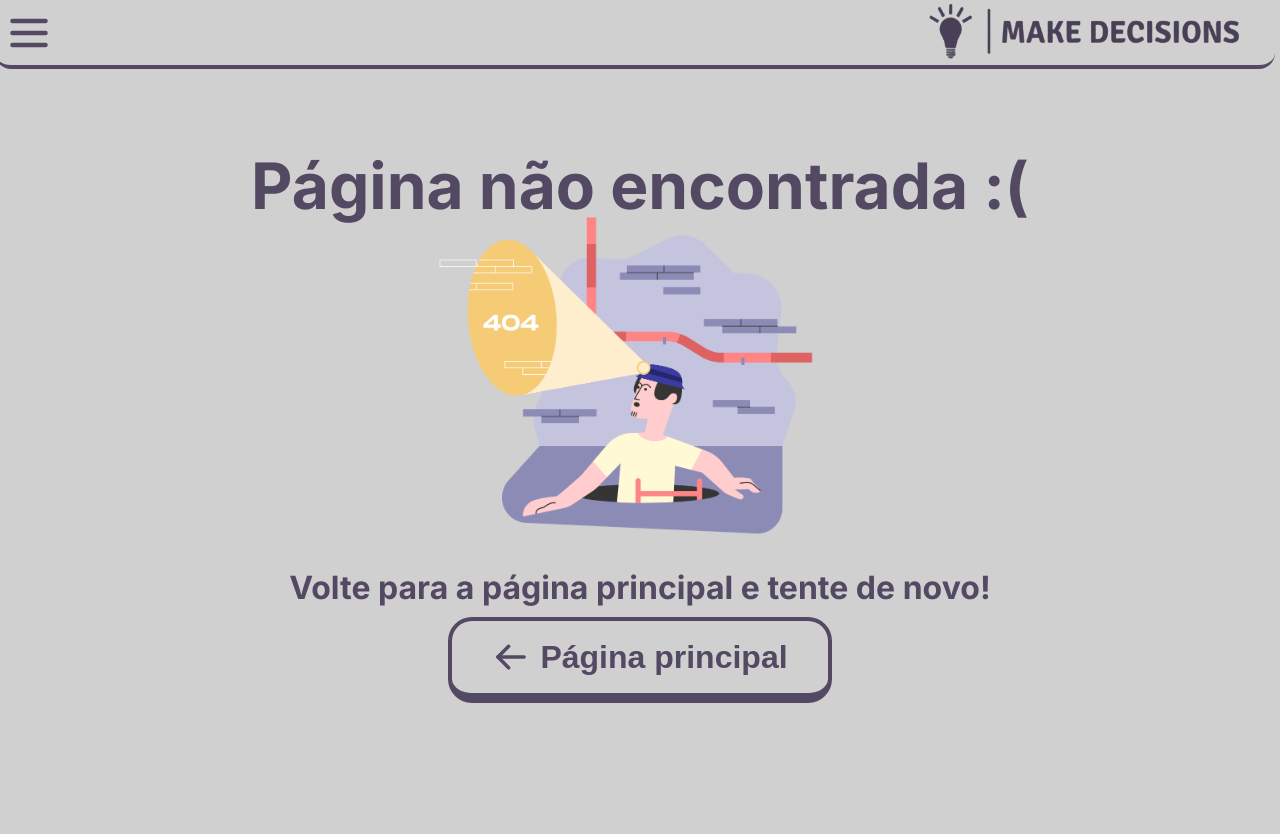
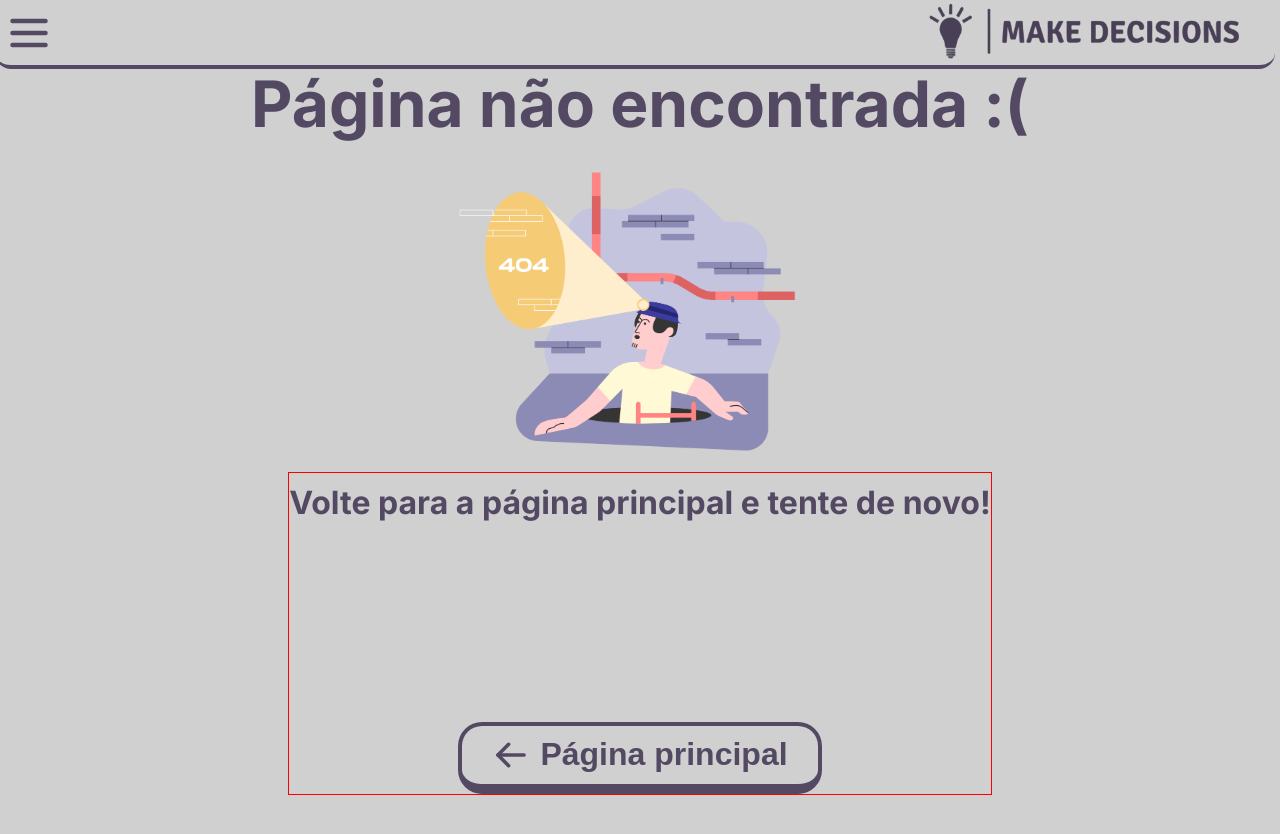
Before and after one commit to hxsggsz/make-decisions, a React (Vite) app: page /notFound in a window 1280 px wide. Shown: the top 834 px of the page. Before the commit the page ends 800 px from the top, so only its background shows below. Built offline with nearby package versions, Linux system fonts and the light colour scheme.

Commit message:
finished the not found page

```diff
--- a/src/components/button/index.ts
+++ b/src/components/button/index.ts
@@ -3,17 +3,17 @@ import styled from "styled-components";
 export const StyledButton = styled.button`
   cursor: pointer;
   background: ${({ theme }) => theme.Background};
-  width: 30vw;
   border-radius: 2.4rem;
   color: ${({ theme }) => theme.Text};
   border: 0.4rem solid ${({ theme }) => theme.Text};
   border-bottom: 1rem solid ${({ theme }) => theme.Text};
-  padding: 0.7rem 0;
+  padding: 0 3rem;
   display: flex;
   align-items: center;
   justify-content: center;
 
   @media (max-width: 768px) {
+    padding: 0 2rem;
     width: 90vw;
   }
 
@@ -22,8 +22,7 @@ export const StyledButton = styled.button`
   }
 
   &:active {
-    padding: 1rem 0;
-    transform: translateY(0.4rem);
+    transform: translateY(0);
     border-bottom: 0.5rem solid ${({ theme }) => theme.Text};
   }
 `;
--- a/src/components/heading/index.ts
+++ b/src/components/heading/index.ts
@@ -16,10 +16,12 @@ function handleSize(size: string | undefined) {
 }
 
 export const HeadingStyles = styled.h1<HeadingStylesTypes>`
-  font-size: ${({ size }) => handleSize(size)};
+  font-size: min(${({ size }) => handleSize(size)}, 8vw);
   color: ${({ theme }) => theme.Text};
   padding: 1rem 0;
   display: flex;
   align-items: center;
   justify-content: center;
+  max-width: 100vw;
+  text-align: center;
 `;
--- a/src/container/main-page/index.ts
+++ b/src/container/main-page/index.ts
@@ -5,9 +5,18 @@ export const StyledIndex = styled.div`
     display: flex;
     justify-content: center;
     align-items: center;
+    position: relative;
     @media (max-width: 768px) {
       display: none;
     }
+  }
+
+  .desktop button {
+    bottom: 0.5rem;
+    position: absolute;
+    display: flex;
+    align-items: center;
+    justify-content: center;
   }
 
   .container {
@@ -23,11 +32,18 @@ export const StyledIndex = styled.div`
     display: none;
     @media (max-width: 768px) {
       display: flex;
-      margin-top: 8rem;
-      gap: 3em 0;
+      margin-top: 6rem;
       flex-direction: column;
       justify-content: center;
       align-items: center;
     }
   }
+
+  .mobile button {
+    bottom: 0.5rem;
+    position: absolute;
+    display: flex;
+    align-items: center;
+    justify-content: center;
+  }
 `;
--- a/src/container/not-found/index.ts
+++ b/src/container/not-found/index.ts
@@ -1,19 +1,42 @@
 import styled from "styled-components";
 
 export const StyledNotFound = styled.div`
-  margin-top: 8rem;
+  width: 100vw;
+  height: 100vh;
+  margin-top: 9rem;
   display: flex;
   align-items: center;
+  justify-content: center;
   flex-direction: column;
+  padding: 1rem 0;
 
   img {
-    transform: translateY(-4rem);
+    @media screen and (max-width: 506px) {
+      max-width: 90vw;
+      max-height: 70vh;
+    }
   }
 
   & > div {
+    height: 100vh;
+    margin-bottom: 4rem;
     display: flex;
     align-items: center;
+    position: relative;
     flex-direction: column;
-    transform: translateY(-4rem);
+    border: 1px solid red;
+
+    @media screen and (max-width: 480px) {
+      max-height: 30vh;
+    }
+  }
+
+  button {
+    position: absolute;
+    bottom: 0;
+  }
+
+  button h1 {
+    white-space: nowrap;
   }
 `;
--- a/src/container/not-found/notFound.tsx
+++ b/src/container/not-found/notFound.tsx
@@ -3,6 +3,7 @@ import { Heading } from "../../components/heading/heading"
 import { StyledNotFound } from "."
 import { Button } from "../../components/button/button"
 import { ArrowLeft } from "phosphor-react"
+import { Link } from "react-router-dom"
 
 export const NotFoundPage = () => {
   /**
@@ -13,10 +14,15 @@ export const NotFoundPage = () => {
   return (
     <StyledNotFound>
       <Heading>Página não encontrada :(</Heading>
-      <img src={notFound} width={500} height={364} />
+      <img src={notFound} width={450} height={364} />
       <div>
         <Heading size="md">Volte para a página principal e tente de novo!</Heading>
-        <Button><ArrowLeft style={{ marginRight: "1rem" }} size={38} weight="bold" /> Página principal</Button>
+        <Button>
+          <Link to="/">
+            <ArrowLeft style={{ marginRight: "1rem" }} size={38} weight="bold" />
+            Página principal
+          </Link>
+        </Button>
       </div>
     </StyledNotFound>
   )
```
